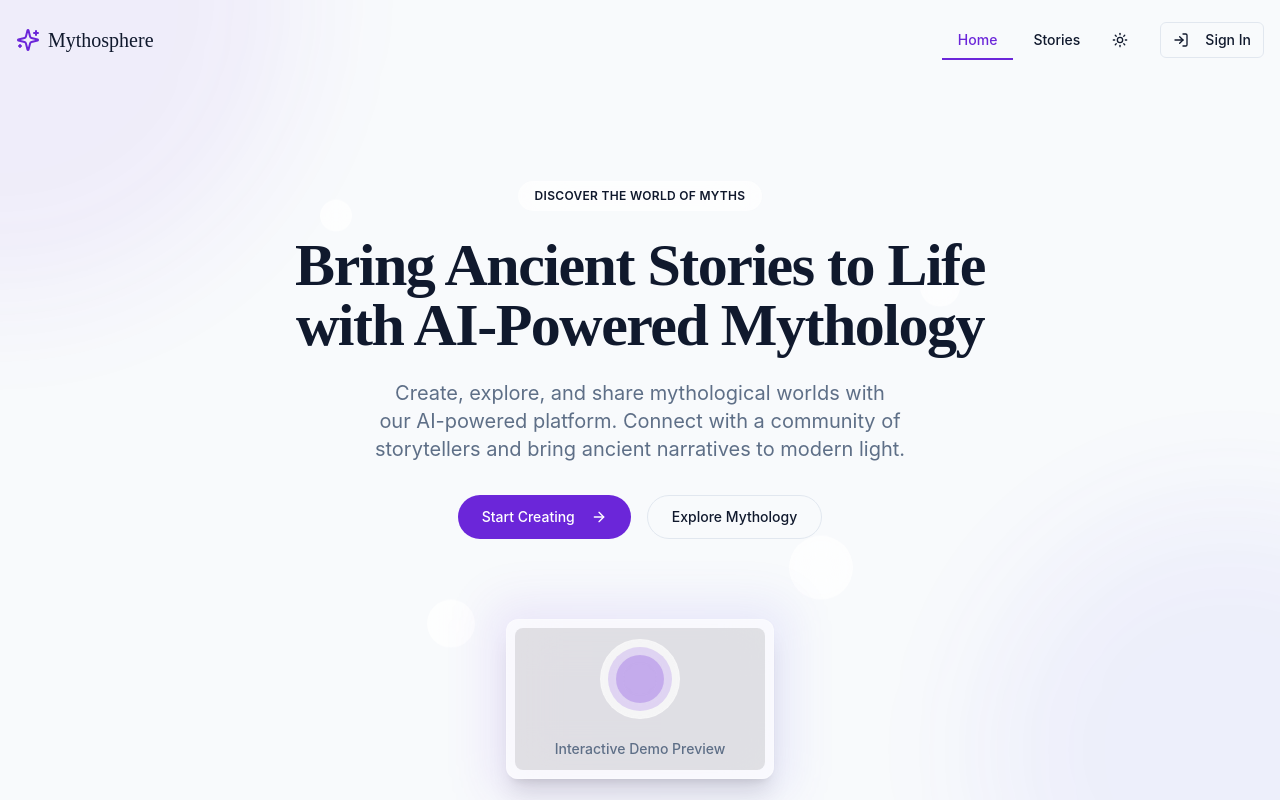
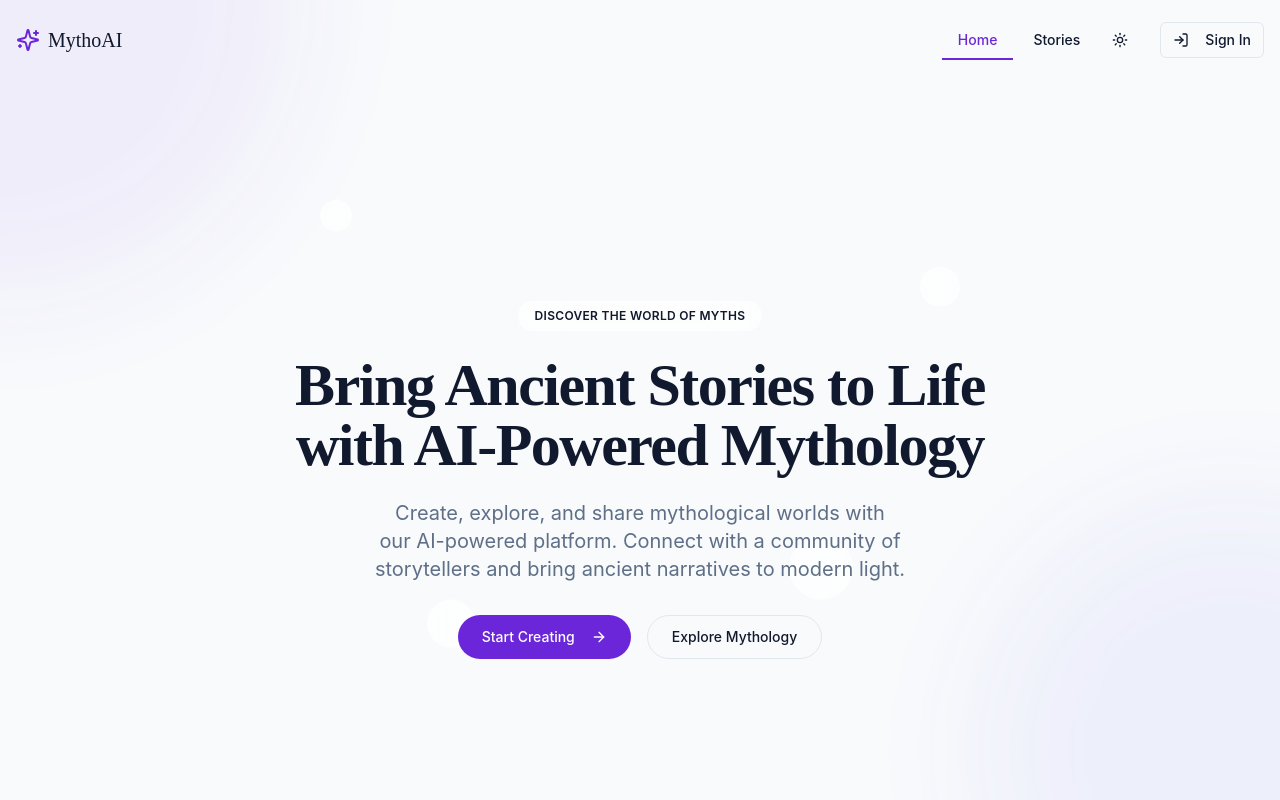
Before and after one commit to rohitkalyan1221/mythosphere-connect, a React (Vite) app: page / in a window 1280 px wide. Shown: the top 800 px of the page. Built offline with nearby package versions, Linux system fonts and the light colour scheme; a web font is replaced by a local one.

Commit message:
Rename and update hero section
Rename mythosphere to MythoAI and update hero section to redirect users to the story generator and mythology section. Remove the interactive demo preview.

```diff
--- a/src/components/ExplorerSection.tsx
+++ b/src/components/ExplorerSection.tsx
@@ -4,6 +4,7 @@ import { motion } from 'framer-motion';
 import AnimatedCard from './AnimatedCard';
 import { ArrowRight } from 'lucide-react';
 import { Button } from '@/components/ui/button';
+import { Link } from 'react-router-dom';
 
 const ExplorerSection: React.FC = () => {
   const mythologies = [
@@ -82,10 +83,12 @@ const ExplorerSection: React.FC = () => {
         </div>
 
         <div className="mt-12 text-center">
-          <Button variant="ghost" className="group">
-            View All Mythologies
-            <ArrowRight className="ml-2 h-4 w-4 transition-transform group-hover:translate-x-1" />
-          </Button>
+          <Link to="/stories">
+            <Button variant="ghost" className="group">
+              View All Mythologies
+              <ArrowRight className="ml-2 h-4 w-4 transition-transform group-hover:translate-x-1" />
+            </Button>
+          </Link>
         </div>
       </div>
     </section>
--- a/src/components/Footer.tsx
+++ b/src/components/Footer.tsx
@@ -56,7 +56,7 @@ const Footer: React.FC = () => {
               viewport={{ once: true }}
               transition={{ duration: 0.5 }}
             >
-              Mythosphere
+              MythoAI
             </motion.a>
 
             <motion.p
@@ -66,7 +66,7 @@ const Footer: React.FC = () => {
               viewport={{ once: true }}
               transition={{ duration: 0.5, delay: 0.1 }}
             >
-              Mythosphere is an AI-powered platform that brings ancient myths to life through
+              MythoAI is an AI-powered platform that brings ancient myths to life through
               collaborative storytelling, cultural exploration, and community engagement.
             </motion.p>
 
@@ -123,7 +123,7 @@ const Footer: React.FC = () => {
           transition={{ duration: 0.5, delay: 0.5 }}
         >
           <p className="text-sm text-muted-foreground mb-4 md:mb-0">
-            © {currentYear} Mythosphere. All rights reserved.
+            © {currentYear} MythoAI. All rights reserved.
           </p>
 
           <div className="flex flex-wrap space-x-6">
--- a/src/components/HeroSection.tsx
+++ b/src/components/HeroSection.tsx
@@ -2,6 +2,7 @@
 import React, { useEffect, useRef } from 'react';
 import { motion } from 'framer-motion';
 import { Button } from '@/components/ui/button';
+import { Link } from 'react-router-dom';
 import { ArrowRight } from 'lucide-react';
 
 const HeroSection: React.FC = () => {
@@ -81,34 +82,17 @@ const HeroSection: React.FC = () => {
             transition={{ duration: 0.5, delay: 0.3 }}
             className="flex flex-col sm:flex-row space-y-4 sm:space-y-0 sm:space-x-4"
           >
+            <Link to="/stories">
               <Button size="lg" className="rounded-full px-6 group">
                 Start Creating
                 <ArrowRight className="ml-2 h-4 w-4 transition-transform group-hover:translate-x-1" />
               </Button>
+            </Link>
+            <Link to="#explore">
               <Button size="lg" variant="outline" className="rounded-full px-6">
                 Explore Mythology
               </Button>
-          </motion.div>
-
-          <motion.div
-            initial={{ opacity: 0 }}
-            animate={{ opacity: 1 }}
-            transition={{ duration: 0.5, delay: 0.5 }}
-            className="mt-20 relative"
-          >
-            <div className="absolute -inset-4 rounded-xl bg-gradient-to-r from-primary/20 to-accent/20 blur-xl opacity-50"></div>
-            <div className="relative glass rounded-xl shadow-xl p-2 max-w-4xl">
-              <div className="aspect-video overflow-hidden rounded-lg bg-black/10 flex items-center justify-center">
-                <div className="text-center p-10">
-                  <div className="glass rounded-full w-20 h-20 mx-auto mb-5 flex items-center justify-center">
-                    <div className="animate-pulse w-16 h-16 rounded-full bg-primary/20 flex items-center justify-center">
-                      <div className="w-12 h-12 rounded-full bg-primary/30"></div>
-                    </div>
-                  </div>
-                  <p className="text-sm font-medium text-muted-foreground">Interactive Demo Preview</p>
-                </div>
-              </div>
-            </div>
+            </Link>
           </motion.div>
         </div>
       </div>
--- a/src/components/NavBar.tsx
+++ b/src/components/NavBar.tsx
@@ -1,4 +1,3 @@
-
 import React, { useState, useEffect } from 'react';
 import { Link, useLocation } from 'react-router-dom';
 import { motion } from 'framer-motion';
@@ -60,7 +59,7 @@ const NavBar: React.FC = () => {
           >
             <Link to="/" className="flex items-center">
               <Sparkles className="h-6 w-6 text-primary mr-2" />
-              <span className="text-xl font-mythical">Mythosphere</span>
+              <span className="text-xl font-mythical">MythoAI</span>
             </Link>
           </motion.div>
 
@@ -132,7 +131,6 @@ const NavBar: React.FC = () => {
         </div>
       </div>
 
-      {/* Mobile Navigation */}
       {isOpen && (
         <motion.div
           className="md:hidden bg-card/95 backdrop-blur-md shadow-lg"
```
Lines whose indentation alone changed are shown as unchanged.
